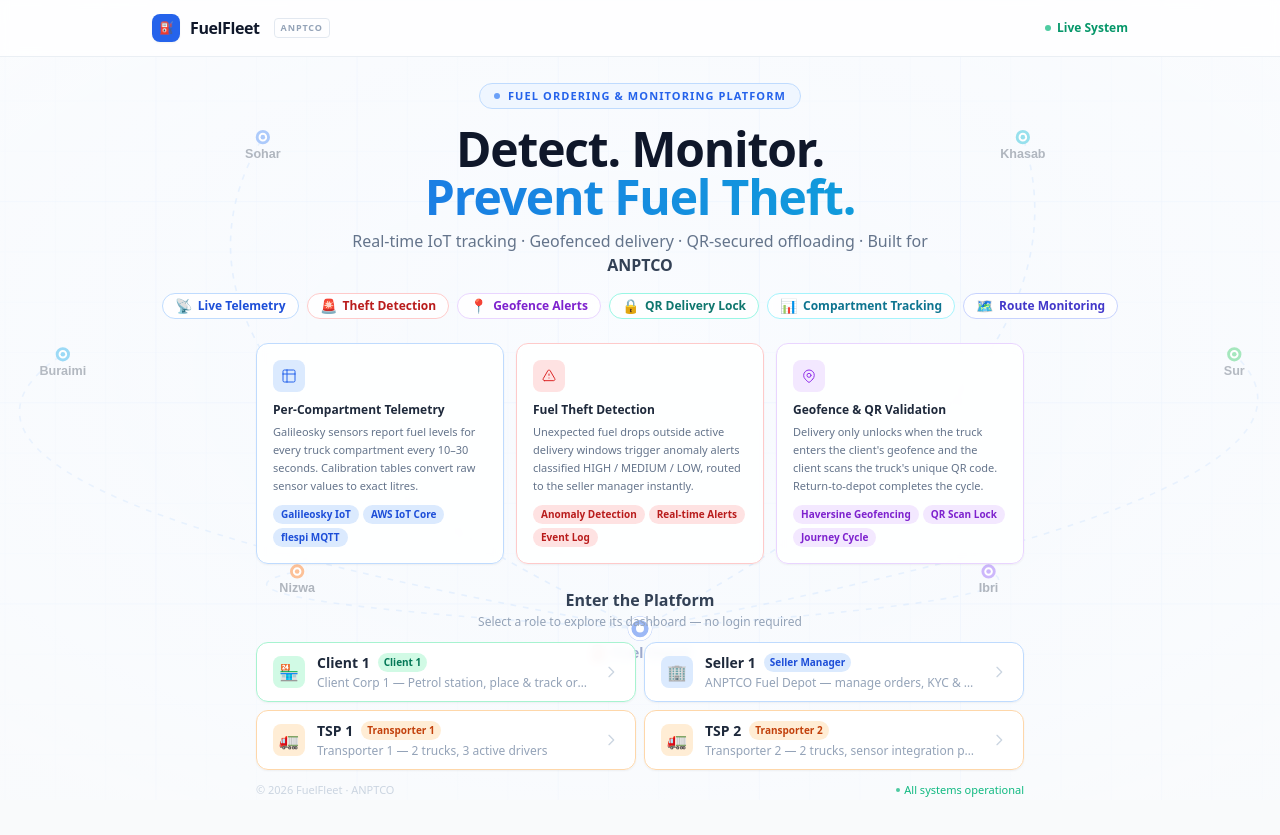
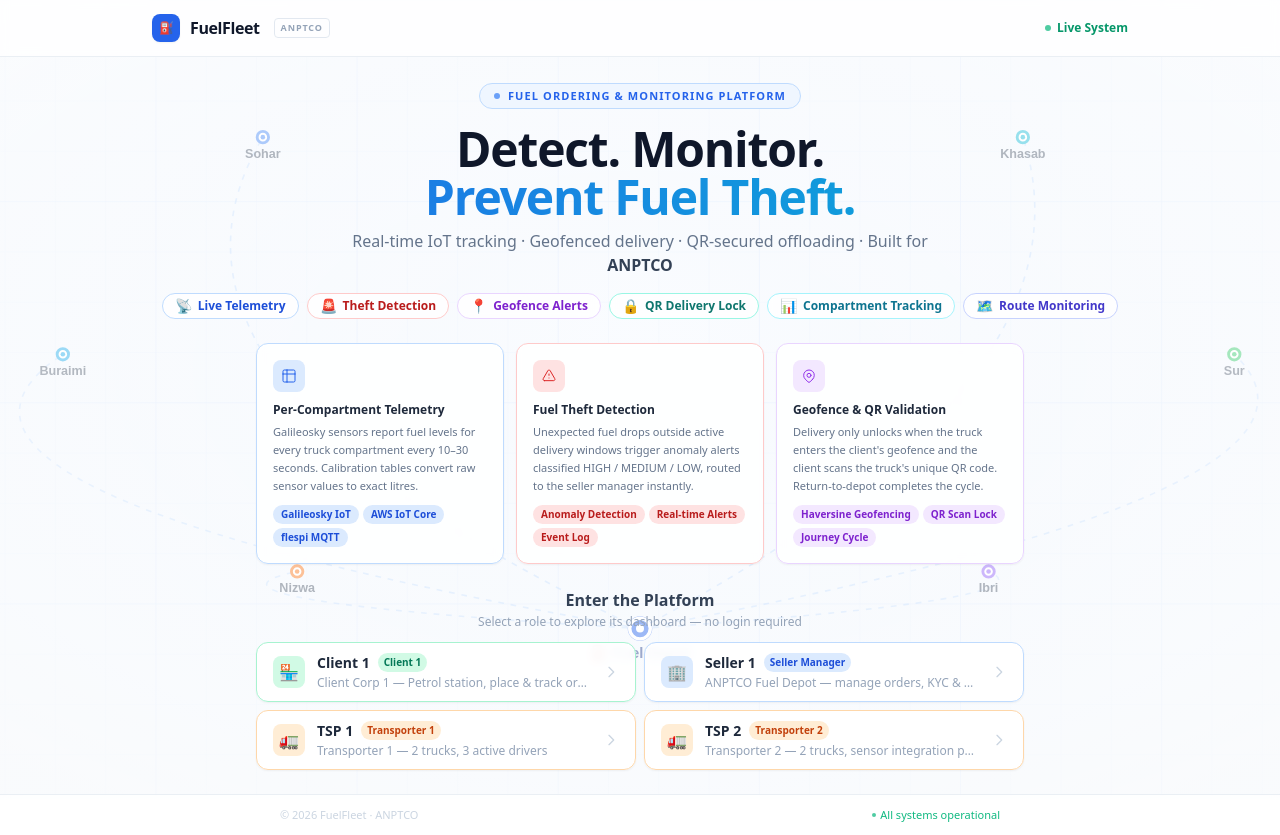
Before and after one commit to GautamMahli08/FrontendStyle-ANPTCO, a Next.js app: page / in a window 1280 px wide. Before the commit the page ends 800 px from the top, so only its background shows below. Built offline with nearby package versions, Linux system fonts and the light colour scheme.

Commit message:
fix scroll and footer

```diff
--- a/src/app/page.tsx
+++ b/src/app/page.tsx
@@ -99,7 +99,7 @@
   };
 
   return (
-    <div className="h-screen overflow-hidden bg-white flex flex-col">
+    <div className="min-h-screen bg-white flex flex-col">
 
       {/* ── NETWORK GRID BACKGROUND ── */}
       <div className="fixed inset-0 pointer-events-none z-0" aria-hidden>
@@ -110,7 +110,7 @@
       </div>
 
       {/* ── CONTENT ── */}
-      <div className="relative z-10 h-full flex flex-col">
+      <div className="relative z-10 flex-1 flex flex-col">
 
         {/* Header */}
         <header className="flex-shrink-0 border-b border-slate-200/70 bg-white/80 backdrop-blur-sm">
@@ -221,18 +221,20 @@
                 </div>
               ))}
             </div>
-
-            {/* Compact footer strip */}
-            <div className="flex items-center justify-between mt-3 max-w-3xl mx-auto">
-              <p className="text-[11px] text-slate-300">© {new Date().getFullYear()} FuelFleet · ANPTCO</p>
-              <span className="flex items-center gap-1 text-[11px] text-emerald-500 font-medium">
-                <span className="w-1 h-1 bg-emerald-500 rounded-full animate-pulse" />
-                All systems operational
-              </span>
-            </div>
           </section>
 
         </main>
+
+        {/* Footer — pinned to the bottom, mirrors the header */}
+        <footer className="flex-shrink-0 border-t border-slate-200/70 bg-white/80 backdrop-blur-sm">
+          <div className="flex items-center justify-between max-w-3xl mx-auto px-6 py-3">
+            <p className="text-[11px] text-slate-300">© {new Date().getFullYear()} FuelFleet · ANPTCO</p>
+            <span className="flex items-center gap-1 text-[11px] text-emerald-500 font-medium">
+              <span className="w-1 h-1 bg-emerald-500 rounded-full animate-pulse" />
+              All systems operational
+            </span>
+          </div>
+        </footer>
       </div>
     </div>
   );
```
Also changed, not shown: .claude/settings.json.
